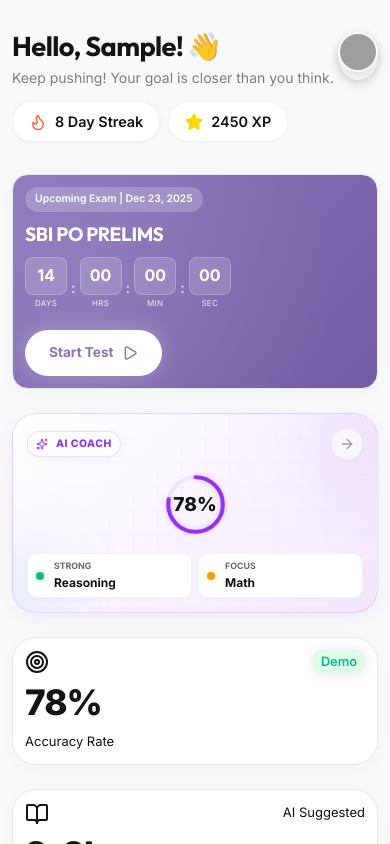
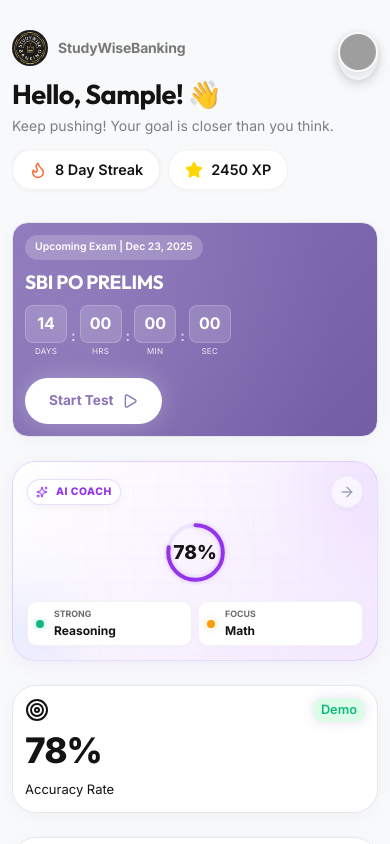
Before and after one commit to ShyamCoder2024/StudywiseBanking_site, a React (Vite) app in the folder frontend/: page /dashboard in a window 390 px wide. Shown: the top 844 px of the page. Built offline with nearby package versions, Linux system fonts and the light colour scheme; no server answers; sample sign-in values are in the browser's storage; grey boxes are pictures that could not be loaded.

Commit message:
Add: Logo and branding back to mobile dashboard with clean integration

```diff
--- a/frontend/src/pages/student/StudentDashboard.css
+++ b/frontend/src/pages/student/StudentDashboard.css
@@ -73,6 +73,37 @@
     }
 }
 
+/* ============================================
+   MOBILE-ONLY: Integrated Header Branding
+   ============================================ */
+.mobile-header-branding {
+    display: none;
+}
+
+@media (max-width: 768px) {
+    .mobile-header-branding {
+        display: flex;
+        align-items: center;
+        gap: 10px;
+        margin-bottom: 12px;
+        opacity: 0.9;
+    }
+
+    .header-logo {
+        width: 36px;
+        height: 36px;
+        border-radius: 50%;
+        object-fit: cover;
+    }
+
+    .header-brand-text {
+        font-size: 14px;
+        font-weight: 700;
+        color: var(--color-text-secondary);
+        letter-spacing: -0.2px;
+    }
+}
+
 /* Header */
 .dashboard-header-row {
     display: flex;
--- a/frontend/src/pages/student/StudentDashboard.jsx
+++ b/frontend/src/pages/student/StudentDashboard.jsx
@@ -292,6 +292,12 @@ export function StudentDashboard() {
                 {/* Header Welcome */}
                 <motion.div initial={{ opacity: 0, y: -10 }} animate={{ opacity: 1, y: 0 }} className="dashboard-header-row">
                     <div>
+                        {/* Mobile-Only: Integrated Logo & Branding */}
+                        <div className="mobile-header-branding">
+                            <img src="/logo_new.jpg" alt="StudyWise" className="header-logo" />
+                            <span className="header-brand-text">StudyWiseBanking</span>
+                        </div>
+
                         <h1>Hello, {user?.firstName || 'Student'}! 👋</h1>
                         <p>Keep pushing! Your goal is closer than you think.</p>
                     </div>
```
